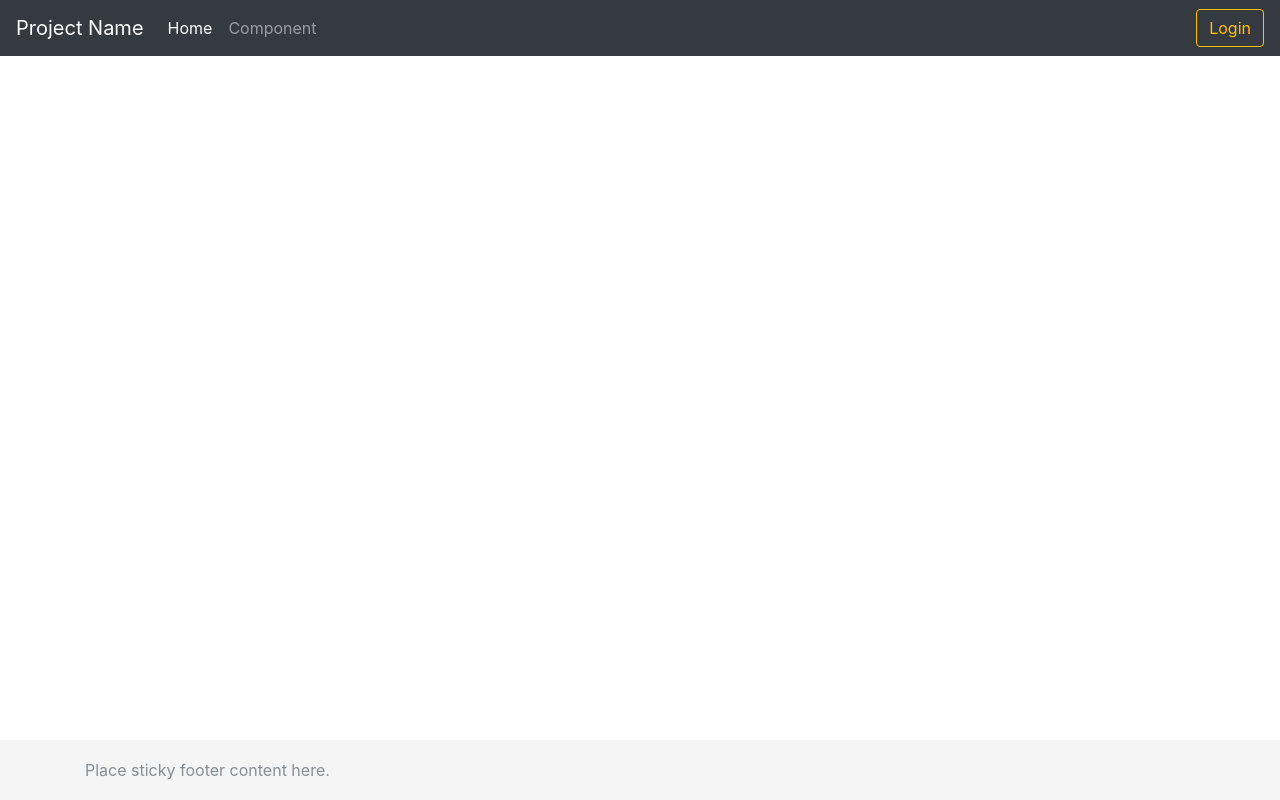
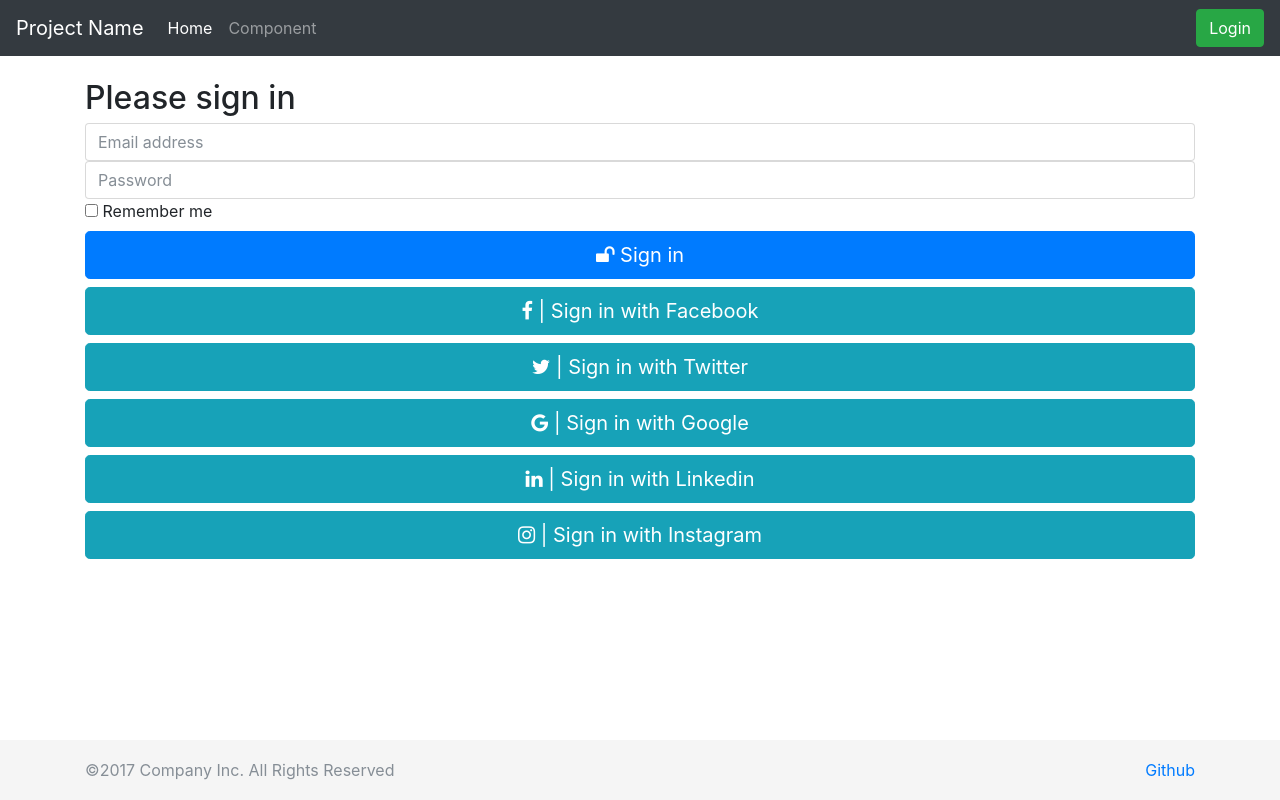
Before and after one commit to martindavid/hackathon-starter, a React (Create React App) app in the folder client/: page /login in a window 1280 px wide. Built offline with nearby package versions, Linux system fonts and the light colour scheme.

Commit message:
add login page and initial auth code

```diff
--- a/client/public/index.html
+++ b/client/public/index.html
@@ -15,6 +15,7 @@
       Learn how to configure a non-root public URL by running `npm run build`.
     -->
     <link href='http://fonts.googleapis.com/css?family=Roboto:400,700,300|Material+Icons' rel='stylesheet' type='text/css'>
+    <link rel="stylesheet" href="https://maxcdn.bootstrapcdn.com/font-awesome/4.7.0/css/font-awesome.min.css">
     <link rel="stylesheet" href="https://maxcdn.bootstrapcdn.com/bootstrap/4.0.0-beta/css/bootstrap.min.css"
       integrity="sha384-/Y6pD6FV/Vv2HJnA6t+vslU6fwYXjCFtcEpHbNJ0lyAFsXTsjBbfaDjzALeQsN6M" crossorigin="anonymous">
     <title>My Hackathon Starter</title>
--- a/client/src/App.js
+++ b/client/src/App.js
@@ -8,6 +8,7 @@ import Header from './components/Header';
 import Footer from './components/Footer';
 import Home from './containers/Home';
 import AppComponent from './containers/AppComponent';
+import Login from './containers/Login';
 
 import './index.css';
 
@@ -22,6 +23,7 @@ const App = ({ history }) => {
             <Switch>
               <Route exact path="/" component={Home} />
               <Route path="/component" component={AppComponent} />
+              <Route path="/login" component={Login} />
             </Switch>
             </div>
           </div>
--- a/client/src/components/Footer.js
+++ b/client/src/components/Footer.js
@@ -3,8 +3,11 @@ import React from 'react';
 const Footer = () => {
   return (
     <footer className="footer">
-      <div className="container">
-        <span class="text-muted">Place sticky footer content here.</span>
+      <div className="container bg-black">
+        <span className="text-muted">&#169;2017 Company Inc. All Rights Reserved</span>
+        <div className="pull-right">
+          <a href="https://github.com/martindavid/hackathon-starter" target="blank">Github</a>
+        </div>
       </div>
     </footer>
   );
--- a/client/src/components/Header.js
+++ b/client/src/components/Header.js
@@ -1,7 +1,5 @@
 import React, { Component } from 'react';
 import { NavLink, Link } from 'react-router-dom';
-
-import LoginButton from './LoginButton';
 
 class Header extends Component {
     render() {
@@ -18,7 +16,7 @@ class Header extends Component {
                     </ul>
                     <ul className="navbar-nav justify-content-end">
                         <li className="nav-item">
-                            <LoginButton />
+                            <NavLink className="btn btn-outline-success" to="login">Login</NavLink>
                         </li>
                     </ul>
                 </div>
--- a/client/src/components/LoginButton.js
+++ /dev/null
@@ -1,31 +0,0 @@
-import React, { Component } from 'react';
-
-import LoginModal from './LoginModal';
-
-class LoginButton extends Component {
-  // TODO: temp code to test react-modal
-  state = {
-    shoModal: false
-  }
-
-  openModal = () => {
-    this.setState({ showModal: true });
-  }
-  closeModal = () => {
-    this.setState({ showModal: false });
-  }
-
-  render() {
-    return (
-      <button onClick={this.openModal}
-        className="btn btn-outline-warning my-2 my-sm-0">
-        Login
-        {this.state.showModal ?
-          <LoginModal onClose={this.closeModal} />
-          : null}
-      </button>
-    )
-  }
-}
-
-export default LoginButton;
--- a/client/src/components/LoginModal.js
+++ /dev/null
@@ -1,15 +0,0 @@
-import React from 'react';
-import { ModalContainer, ModalDialog } from 'react-modal-dialog';
-
-const LoginModal = ({onClose}) => {
-  return (
-    <ModalContainer onClose={onClose}>
-      <ModalDialog onClose={onClose}>
-        <h1>Dialog Content</h1>
-        <p>More Content. Anything goes here</p>
-      </ModalDialog>
-    </ModalContainer>
-  );
-}
-
-export default LoginModal;
--- /dev/null
+++ b/client/src/containers/Login.js
@@ -0,0 +1,28 @@
+import React, { Component } from 'react';
+
+class Login extends Component {
+  render() {
+    return (
+      <div className="form-signin">
+        <h2 className="form-signin-heading">Please sign in</h2>
+        <label class="sr-only">Email address</label>
+        <input type="email" className="form-control" placeholder="Email address" />
+        <label class="sr-only">Password</label>
+        <input type="password" className="form-control" placeholder="Password" />
+        <div className="checkbox">
+          <label>
+            <input type="checkbox" value="remember-me" /> Remember me
+          </label>
+        </div>
+        <button className="btn btn-lg btn-primary btn-block" type="button"><i className="fa fa-unlock"></i> Sign in</button>
+        <button className="btn btn-lg btn-info btn-block" type="button"><i className="fa fa-facebook"></i> | Sign in with Facebook</button>
+        <button className="btn btn-lg btn-info btn-block" type="button"><i className="fa fa-twitter"></i> | Sign in with Twitter</button>
+        <button className="btn btn-lg btn-info btn-block" type="button"><i className="fa fa-google"></i> | Sign in with Google</button>
+        <button className="btn btn-lg btn-info btn-block" type="button"><i className="fa fa-linkedin"></i> | Sign in with Linkedin</button>
+        <button className="btn btn-lg btn-info btn-block" type="button"><i className="fa fa-instagram"></i> | Sign in with Instagram</button>
+      </div>
+    )
+  }
+}
+
+export default Login;
```
